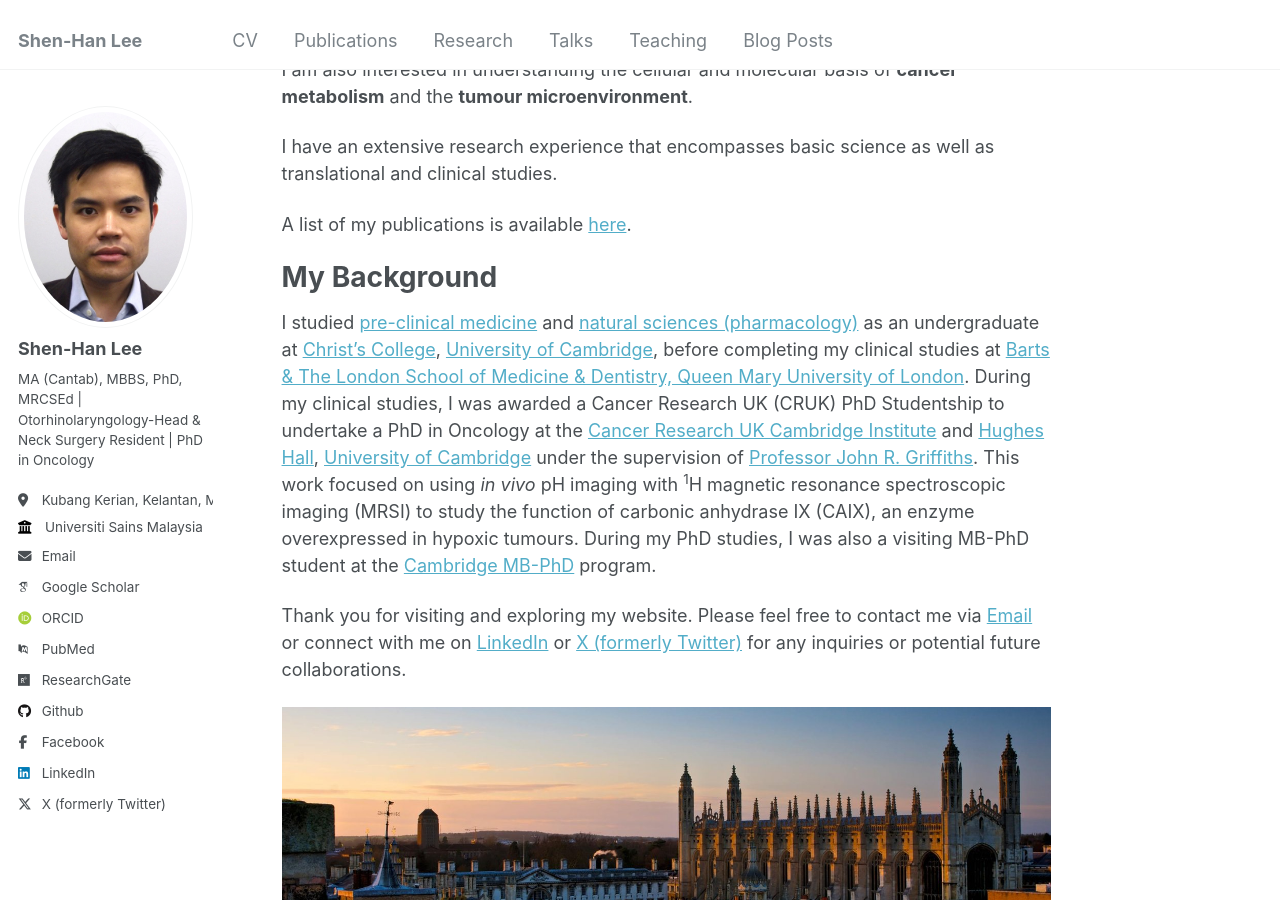
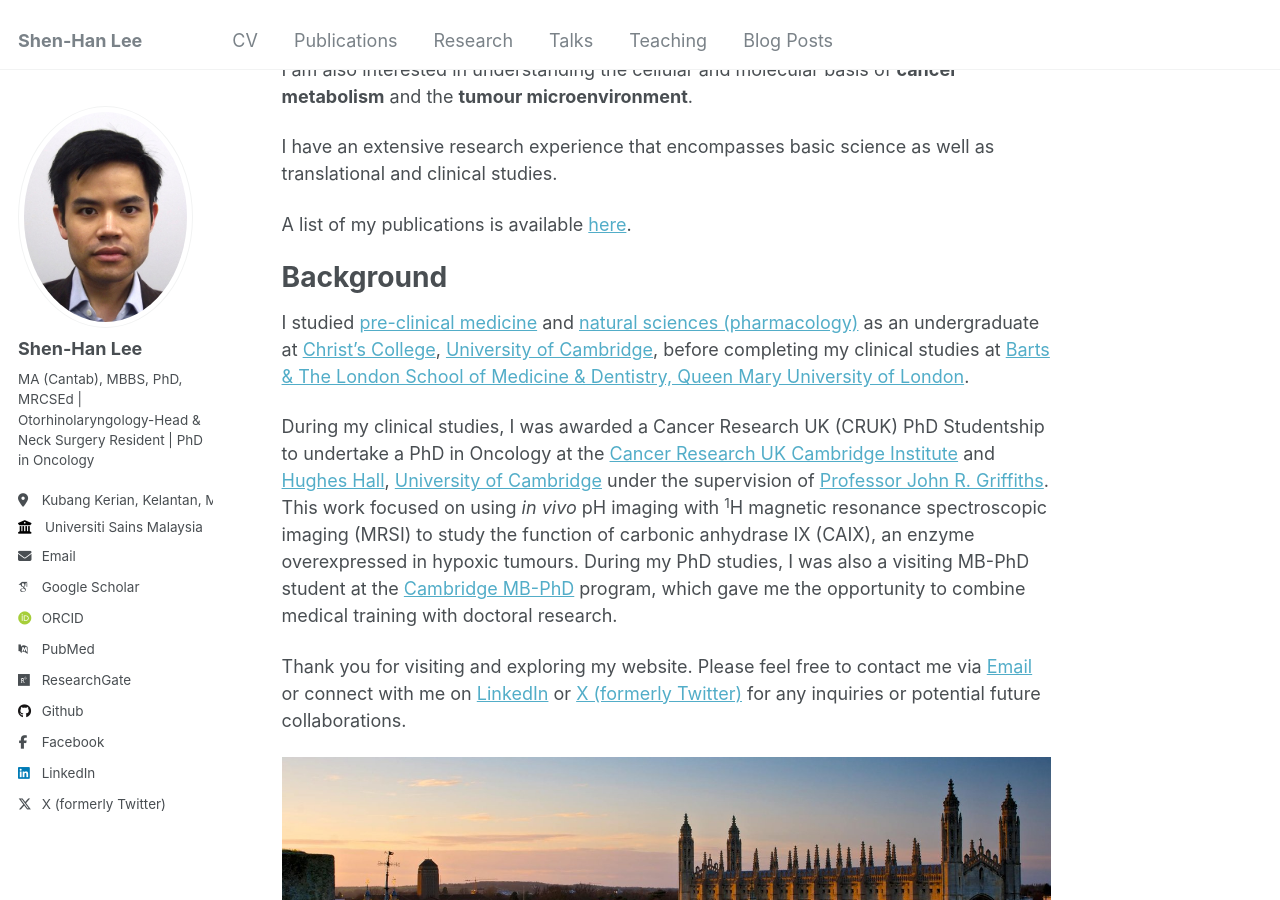
Before and after one commit to shenhanlee/shenhanlee.github.io, a Jekyll site: the page built from _pages/about.md, in a window 1280 px wide and 900 px high, scrolled down 622 px. Built offline with Jekyll 4.4.1, drawn with Linux system fonts in a browser that asks for light colours; some web fonts are replaced.

Commit message:
Merge remote-tracking branch 'origin/master'

```diff
--- a/_pages/about.md
+++ b/_pages/about.md
@@ -21,9 +21,11 @@ I have an extensive research experience that encompasses basic science as well a
 
 A list of my publications is available [here](https://shenhanlee.github.io/publications).
 
-# <b>My Background</b>
+# <b>Background</b>
 
-I studied [pre-clinical medicine](https://www.biology.cam.ac.uk/undergrads/MedST/Current/Course/Years1and2) and [natural sciences (pharmacology)](https://www.phar.cam.ac.uk/undergrads/bbs) as an undergraduate at [Christ's College](https://www.christs.cam.ac.uk), [University of Cambridge](https://www.cam.ac.uk), before completing my clinical studies at [Barts & The London School of Medicine & Dentistry, Queen Mary University of London](https://www.qmul.ac.uk/fmd/). During my clinical studies, I was awarded a Cancer Research UK (CRUK) PhD Studentship to undertake a PhD in Oncology at the [Cancer Research UK Cambridge Institute](https://www.cruk.cam.ac.uk) and [Hughes Hall](https://www.hughes.cam.ac.uk), [University of Cambridge](https://www.cam.ac.uk) under the supervision of [Professor John R. Griffiths](https://crukcambridgecentre.org.uk/users/griffiths). This work focused on using <i>in vivo</i> pH imaging with <sup>1</sup>H magnetic resonance spectroscopic imaging (MRSI) to study the function of carbonic anhydrase IX (CAIX), an enzyme overexpressed in hypoxic tumours. During my PhD studies, I was also a visiting MB-PhD student at the [Cambridge MB-PhD](https://www.medschl.cam.ac.uk/clinical-school-mbphd-course-information) program.
+I studied [pre-clinical medicine](https://www.biology.cam.ac.uk/undergrads/MedST/Current/Course/Years1and2) and [natural sciences (pharmacology)](https://www.phar.cam.ac.uk/undergrads/bbs) as an undergraduate at [Christ's College](https://www.christs.cam.ac.uk), [University of Cambridge](https://www.cam.ac.uk), before completing my clinical studies at [Barts & The London School of Medicine & Dentistry, Queen Mary University of London](https://www.qmul.ac.uk/fmd/).
+
+During my clinical studies, I was awarded a Cancer Research UK (CRUK) PhD Studentship to undertake a PhD in Oncology at the [Cancer Research UK Cambridge Institute](https://www.cruk.cam.ac.uk) and [Hughes Hall](https://www.hughes.cam.ac.uk), [University of Cambridge](https://www.cam.ac.uk) under the supervision of [Professor John R. Griffiths](https://crukcambridgecentre.org.uk/users/griffiths). This work focused on using <i>in vivo</i> pH imaging with <sup>1</sup>H magnetic resonance spectroscopic imaging (MRSI) to study the function of carbonic anhydrase IX (CAIX), an enzyme overexpressed in hypoxic tumours. During my PhD studies, I was also a visiting MB-PhD student at the [Cambridge MB-PhD](https://www.medschl.cam.ac.uk/clinical-school-mbphd-course-information) program, which gave me the opportunity to combine medical training with doctoral research.
 
 Thank you for visiting and exploring my website. Please feel free to contact me via [Email](mailto:shen-han.lee@cantab.net) or connect with me on [LinkedIn](https://www.linkedin.com/in/shenhanlee/) or [X (formerly Twitter)](https://x.com/ShenHanLee) for any inquiries or potential future collaborations.
 
```
